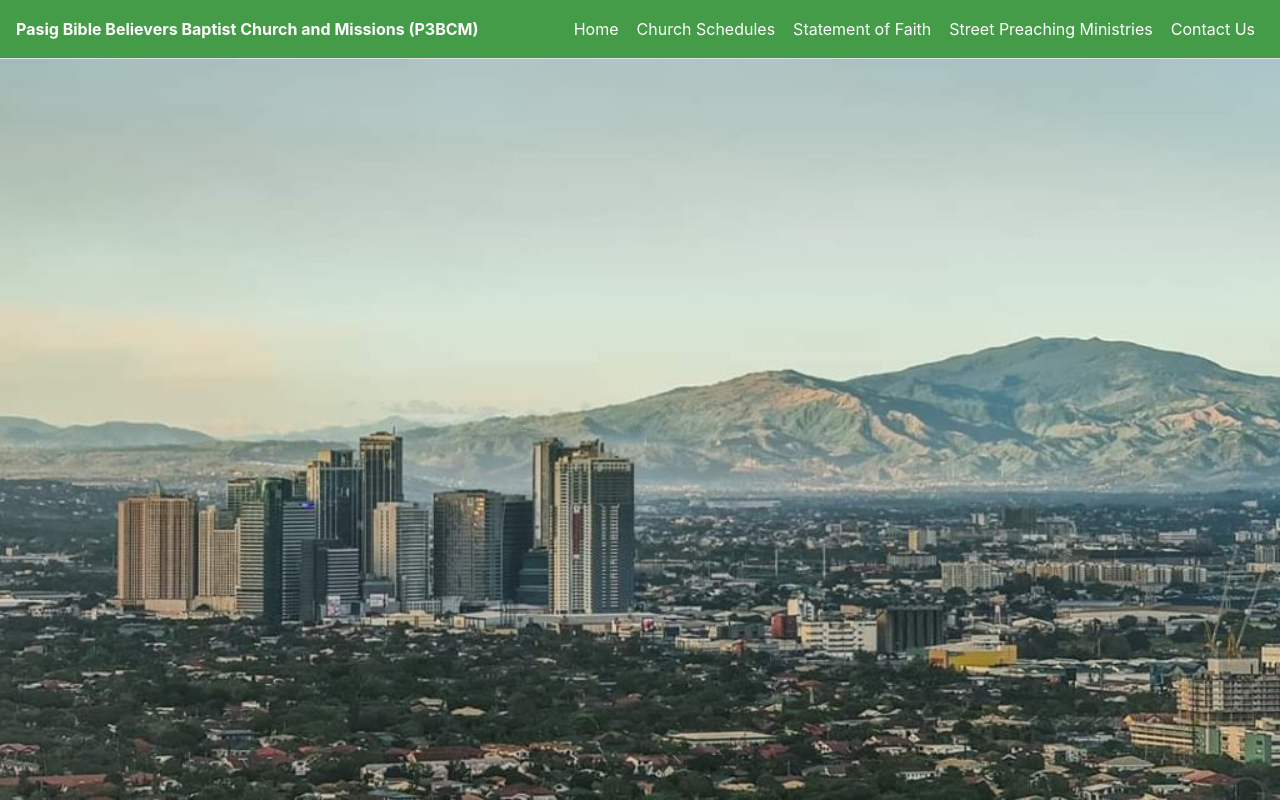
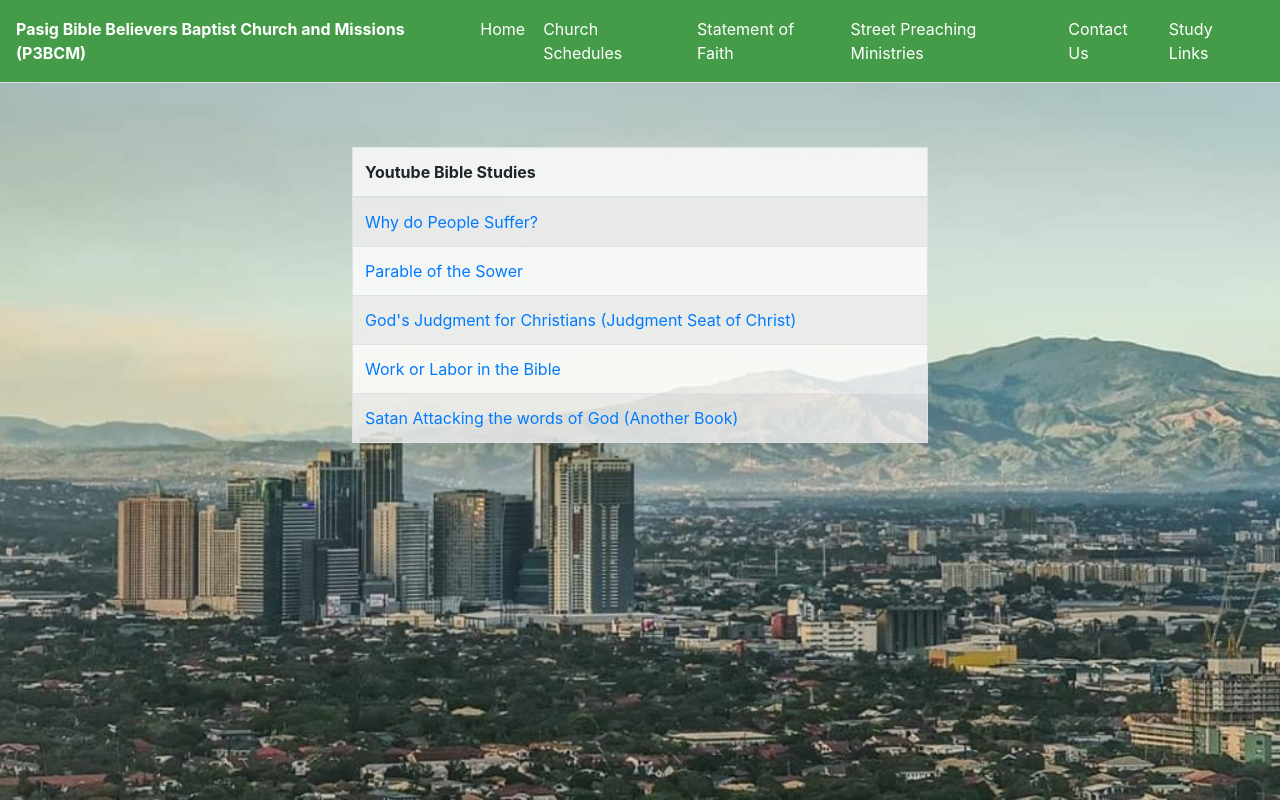
Before and after one commit to gitmarcalinascris/av1611, a React (Create React App) app: page /STL in a window 1280 px wide. Built offline with nearby package versions, Linux system fonts and the light colour scheme.

Commit message:
added study links

```diff
--- a/src/App.js
+++ b/src/App.js
@@ -7,6 +7,7 @@ import SOF from './Components/StatementOfFaith'
 import SPM from "./Components/StreetPreachingMinistries"
 import SS from "./Components/ScheduleServices"
 import ContactUs from "./Components/ContactUs";
+import StudyLinks from "./Components/StudyLinks";
 import './index.css'
 function App() {
   return (
@@ -23,6 +24,7 @@ function App() {
             <Route path="/ContactUs" component={ContactUs} />
             <Route path="/SOF" component={SOF} />
             <Route path="/SPM" component={SPM} />
+            <Route path="/STL" component={StudyLinks} />
           </Switch>
         </div>
       </div>
--- a/src/Components/Layout/Header.js
+++ b/src/Components/Layout/Header.js
@@ -60,6 +60,9 @@ class Header extends Component {
                             <NavItem>
                                 <Link className="nav-link" to="/ContactUs">Contact Us</Link>
                             </NavItem>
+                            <NavItem>
+                                <Link className="nav-link" to="/STL">Study Links</Link>
+                            </NavItem>
                         </Nav>
                     </Collapse>
                 </Navbar>
--- /dev/null
+++ b/src/Components/StudyLinks.js
@@ -0,0 +1,37 @@
+import React from 'react'
+import { Table } from 'reactstrap';
+import "./Layout.css";
+const StudyLinks = () => {
+    return (
+        <div style={{ marginTop: '5%' }}>
+
+            <center>
+                <Table striped bordered size="xs" responsive className="tbl-display">
+                    <thead>
+                        <tr>
+                            <th>Youtube Bible Studies</th>
+                        </tr>
+                    </thead>
+                    <tbody>
+                        <tr>
+                            <td><a href="https://www.youtube.com/watch?v=H4I8MEc0OHs" target="_blank" rel="noopener noreferrer">Why do People Suffer?</a></td>
+                        </tr>
+                        <tr>
+                            <td><a href="https://www.youtube.com/watch?v=ObXB3QzEDOY" target="_blank" rel="noopener noreferrer">Parable of the Sower</a></td>
+                        </tr>
+                        <tr>
+                            <td><a href="https://www.youtube.com/watch?v=IacQG56aNio" target="_blank" rel="noopener noreferrer">God's Judgment for Christians (Judgment Seat of Christ)</a></td>
+                        </tr>
+                        <tr>
+                            <td><a href="https://www.youtube.com/watch?v=jQLnS5QymWk" target="_blank" rel="noopener noreferrer">Work or Labor in the Bible</a></td>
+                        </tr>
+                        <tr>
+                            <td><a href="https://www.youtube.com/watch?v=LdDuOn-ytPE" target="_blank" rel="noopener noreferrer">Satan Attacking the words of God (Another Book)</a></td>
+                        </tr>
+                    </tbody>
+                </Table>
+            </center>
+        </div>
+    )
+}
+export default StudyLinks;
```
